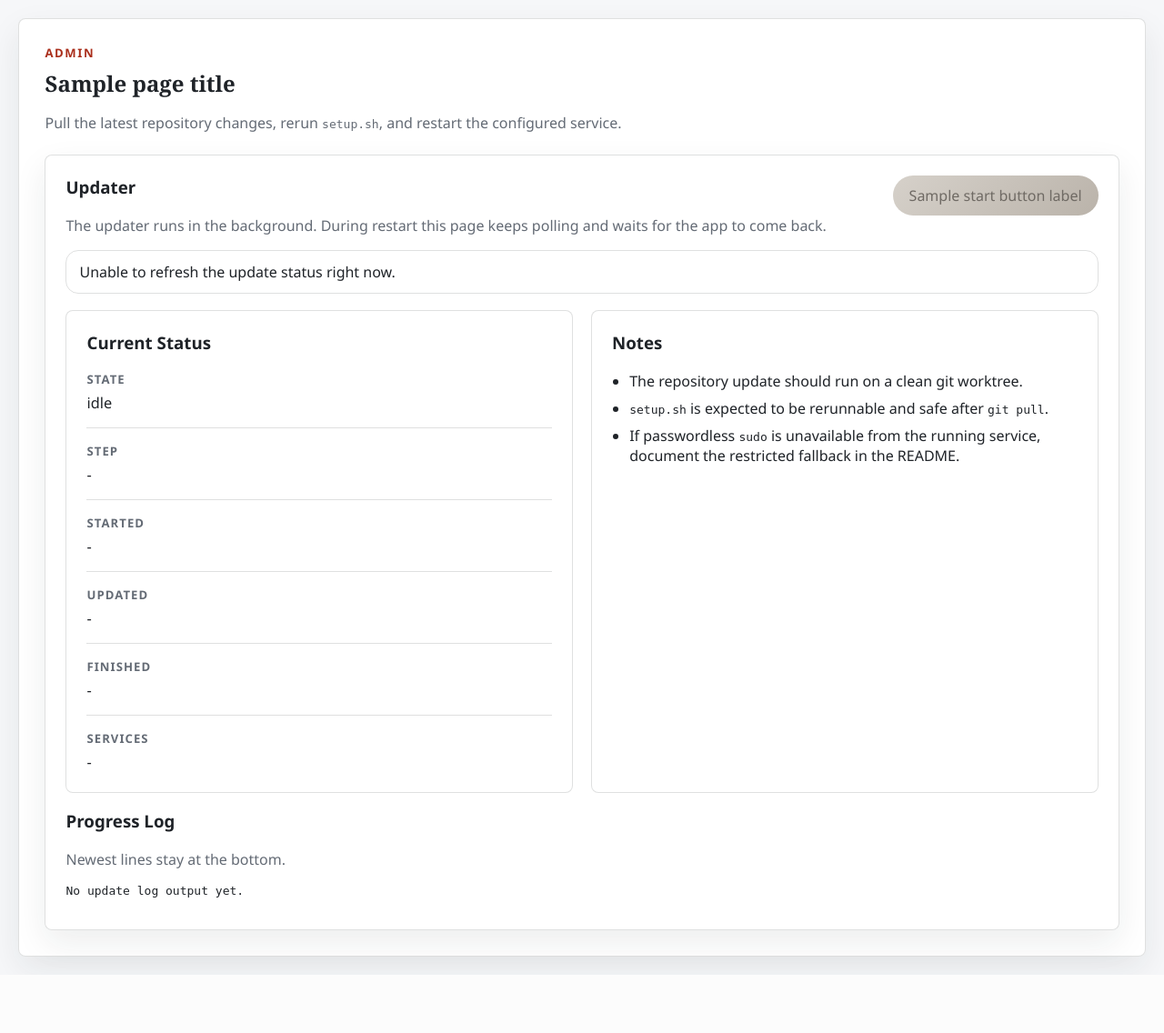
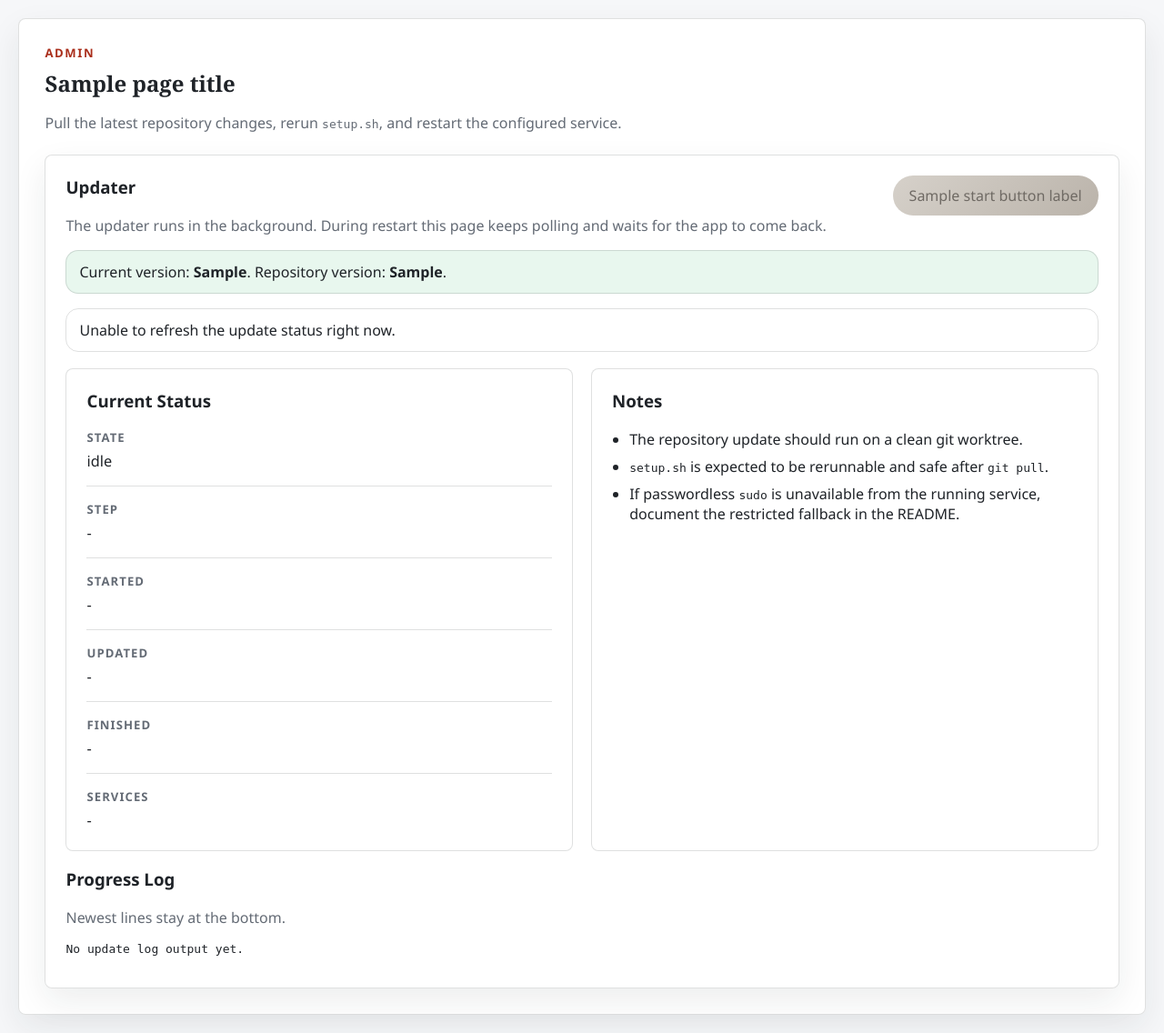
Before and after one commit to ivanxma/HeatWave_Demo, a Flask app: template templates/update_heatwave_demo.html in a window 1280 px wide. Shown: the whole page at 91% size. Before the commit the page ends 1072 px from the top, so only its background shows below. Run offline with Flask 3, Linux system fonts and the light colour scheme; the template is opened without the code that fills it: most values are stand-ins (such as "Sample title", 1, 10 or a date in 2020); some libraries are stand-ins or nearby versions.

Commit message:
Add app version check and import target tweaks

```diff
--- a/app.py
+++ b/app.py
@@ -16,6 +16,7 @@
 import sys
 import threading
 import time
+import urllib.request
 from functools import wraps
 from pathlib import Path
 
@@ -33,6 +34,8 @@
 UPDATE_STATUS_FILE = Path(os.environ.get("HEATWAVE_DEMO_UPDATE_STATUS", f"/tmp/{APP_SLUG}-update-status.json"))
 UPDATE_LOG_FILE = Path(os.environ.get("HEATWAVE_DEMO_UPDATE_LOG", f"/tmp/{APP_SLUG}-update.log"))
 UPDATE_WORKER_FILE = ROOT_DIR / "heatwave_demo_update_worker.py"
+VERSION_FILE = ROOT_DIR / "heatwave_demo_ver.json"
+VERSION_CHECK_TIMEOUT_SECONDS = 5
 IMPORT_PREVIEW_DIR = Path("/tmp/hw_nlsql_imports")
 DEFAULT_PROFILE = {
     "name": "",
@@ -3294,11 +3297,107 @@
     return rows[0][0] if rows else ""
 
 
+def read_app_version():
+    try:
+        payload = json.loads(VERSION_FILE.read_text(encoding="utf-8"))
+    except (OSError, json.JSONDecodeError):
+        return "unknown"
+    if not isinstance(payload, dict):
+        return "unknown"
+    version = str(payload.get("version", "")).strip()
+    return version or "unknown"
+
+
+def _version_compare_key(value):
+    parts = re.findall(r"\d+|[A-Za-z]+", str(value or ""))
+    key = []
+    for part in parts:
+        if part.isdigit():
+            key.append((1, int(part)))
+        else:
+            key.append((0, part.lower()))
+    return key
+
+
+def is_newer_version(candidate, current):
+    if not candidate or not current or current == "unknown":
+        return False
+    return _version_compare_key(candidate) > _version_compare_key(current)
+
+
+def _default_repo_version_url():
+    configured_url = os.environ.get("HEATWAVE_DEMO_VERSION_URL", "").strip()
+    if configured_url:
+        return configured_url
+    try:
+        remote_url = subprocess.check_output(
+            ["git", "config", "--get", "remote.origin.url"],
+            cwd=str(ROOT_DIR),
+            text=True,
+            stderr=subprocess.DEVNULL,
+            timeout=2,
+        ).strip()
+    except (OSError, subprocess.SubprocessError):
+        remote_url = "https://github.com/ivanxma/HeatWave_Demo.git"
+    try:
+        branch_name = subprocess.check_output(
+            ["git", "rev-parse", "--abbrev-ref", "HEAD"],
+            cwd=str(ROOT_DIR),
+            text=True,
+            stderr=subprocess.DEVNULL,
+            timeout=2,
+        ).strip()
+    except (OSError, subprocess.SubprocessError):
+        branch_name = "main"
+    if not branch_name or branch_name == "HEAD":
+        branch_name = "main"
+    match = re.match(r"git@github\.com:([^/]+)/(.+?)(?:\.git)?$", remote_url)
+    if match:
+        owner, repo = match.groups()
+        return f"https://raw.githubusercontent.com/{owner}/{repo}/{branch_name}/{VERSION_FILE.name}"
+    match = re.match(r"https://github\.com/([^/]+)/(.+?)(?:\.git)?$", remote_url)
+    if match:
+        owner, repo = match.groups()
+        return f"https://raw.githubusercontent.com/{owner}/{repo}/{branch_name}/{VERSION_FILE.name}"
+    return ""
+
+
+def check_repo_version():
+    current_version = read_app_version()
+    result = {
+        "current_version": current_version,
+        "repo_version": "",
+        "update_available": False,
+        "error": "",
+    }
+    repo_url = _default_repo_version_url()
+    if not repo_url:
+        result["error"] = "Repository version URL is not configured."
+        return result
+    try:
+        request_obj = urllib.request.Request(repo_url, headers={"Accept": "application/json"})
+        with urllib.request.urlopen(request_obj, timeout=VERSION_CHECK_TIMEOUT_SECONDS) as response:
+            payload = json.loads(response.read().decode("utf-8"))
+    except Exception as error:
+        result["error"] = f"Unable to check repository version: {error}"
+        return result
+    if isinstance(payload, dict):
+        repo_version = str(payload.get("version", "")).strip()
+    else:
+        repo_version = ""
+    result["repo_version"] = repo_version
+    result["update_available"] = is_newer_version(repo_version, current_version)
+    return result
+
+
 def render_dashboard(template_name, **context):
     connection_timeout_settings = fetch_connection_timeout_settings()
+    app_version_status = session.get("version_check") if isinstance(session.get("version_check"), dict) else {}
     return render_template(
         template_name,
         app_title=APP_TITLE,
+        app_version=read_app_version(),
+        app_version_status=app_version_status,
         nav_groups=build_nav_groups(),
         current_user=session.get("db_user", ""),
         current_profile_name=session.get("profile_name", ""),
@@ -3435,6 +3534,7 @@
         "update_heatwave_demo.html",
         page_title="Update HeatWave_Demo",
         update_status=_read_update_status(),
+        version_status=session.get("version_check") if isinstance(session.get("version_check"), dict) else {},
         status_url=url_for("update_heatwave_demo_status"),
         start_button_label="Update HeatWave_Demo",
     )
--- /dev/null
+++ b/heatwave_demo_ver.json
@@ -0,0 +1,3 @@
+{
+  "version": "1.0"
+}
--- a/static/style.css
+++ b/static/style.css
@@ -123,6 +123,15 @@
   display: block;
   line-height: 1.45;
   white-space: normal;
+}
+
+.topbar-version-block {
+  text-align: right;
+}
+
+.version-update-available {
+  color: var(--accent-dark);
+  white-space: nowrap;
 }
 
 .timeout-current-values {
@@ -1137,7 +1146,7 @@
 
 .import-target-grid {
   display: grid;
-  grid-template-columns: minmax(240px, 1fr) minmax(160px, max-content);
+  grid-template-columns: minmax(220px, 1fr) minmax(220px, 1fr) minmax(150px, max-content);
   gap: 14px;
   align-items: end;
 }
--- a/templates/base.html
+++ b/templates/base.html
@@ -15,6 +15,15 @@
           <h1><a href="{{ url_for('home') }}" class="topbar-home-link">{{ app_title }}</a></h1>
         </div>
         <div class="topbar-meta">
+          <div class="topbar-version-block">
+            <span class="meta-label">Version</span>
+            <strong>
+              {{ app_version or "-" }}
+              {% if app_version_status.update_available %}
+              <span class="version-update-available">→ {{ app_version_status.repo_version }}</span>
+              {% endif %}
+            </strong>
+          </div>
           <div>
             <span class="meta-label">User</span>
             <strong>{{ current_user or "-" }}</strong>
--- a/templates/update_heatwave_demo.html
+++ b/templates/update_heatwave_demo.html
@@ -20,6 +20,19 @@
       </button>
     </form>
   </div>
+
+  {% if version_status %}
+  <div class="flash {% if version_status.update_available %}info{% else %}success{% endif %}">
+    Current version: <strong>{{ version_status.current_version or app_version or "-" }}</strong>.
+    {% if version_status.update_available %}
+    Available version: <strong>{{ version_status.repo_version }}</strong>.
+    {% elif version_status.repo_version %}
+    Repository version: <strong>{{ version_status.repo_version }}</strong>.
+    {% elif version_status.error %}
+    {{ version_status.error }}
+    {% endif %}
+  </div>
+  {% endif %}
 
   <div class="flash update-status-banner update-status-{{ update_status.state or 'idle' }}" id="update-status-banner">
     {{ update_status.message }}
```
Also changed, not shown: pages/auth.py (+12 -0 lines), pages/import_page.py (+4 -5 lines), templates/import.html (+27 -40 lines), README.md.
